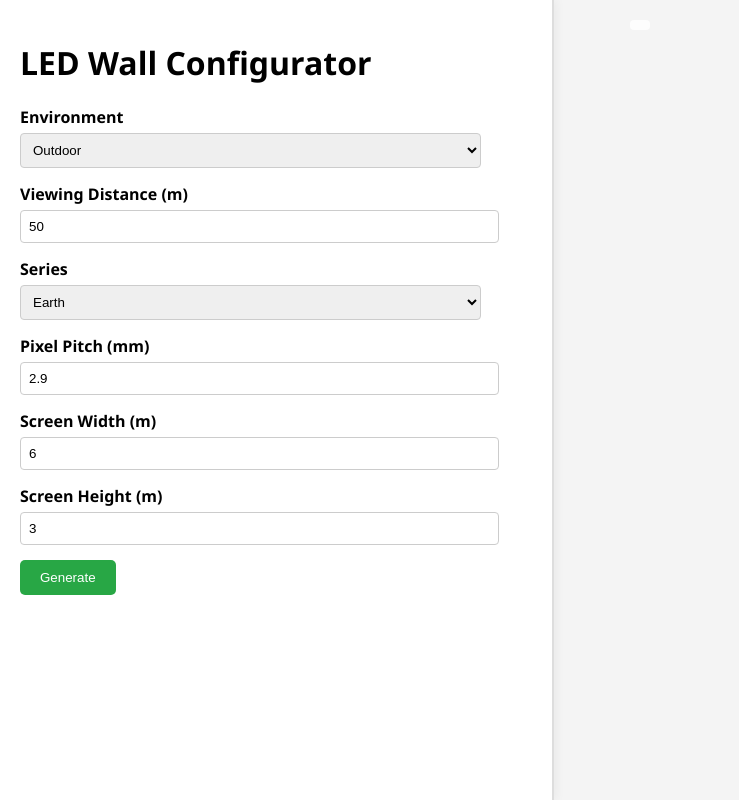
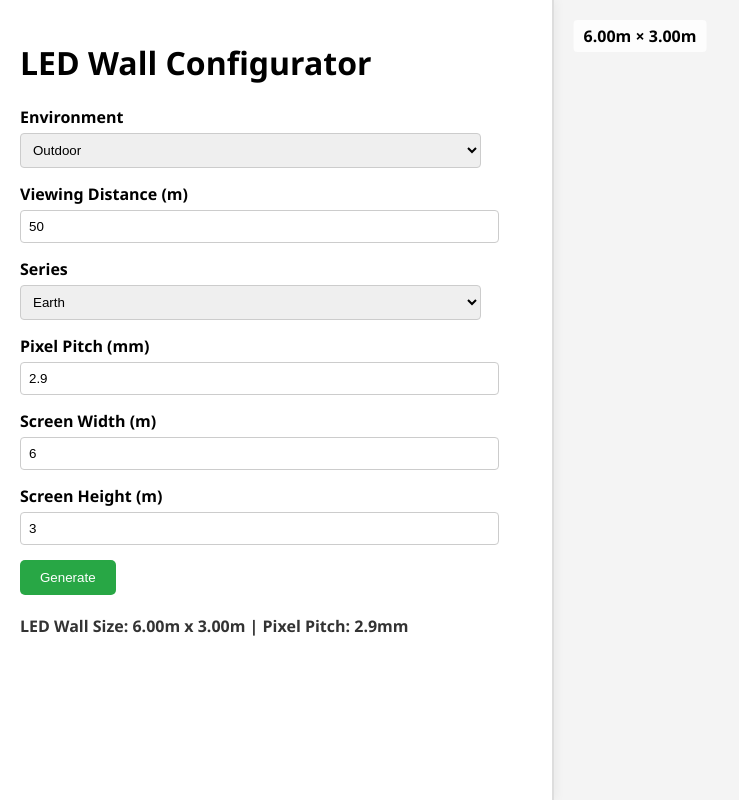
Before and after one commit to amishav31/Ashwani_main, a plain HTML site: page index.html in a window 1280 px wide. Shown: the whole page, without its empty margins (0-739 px from the left). Drawn offline with nearby package versions, Linux system fonts and the light colour scheme.

Commit message:
Update index.html

```diff
--- a/index.html
+++ b/index.html
@@ -153,6 +153,7 @@
   const light = new THREE.AmbientLight(0xffffff, 1);
   scene.add(light);
 
+  renderScreen(); // 🔥 Add this line so the screen is created immediately
   animate();
 }
 
```
Lines whose indentation alone changed are shown as unchanged.
